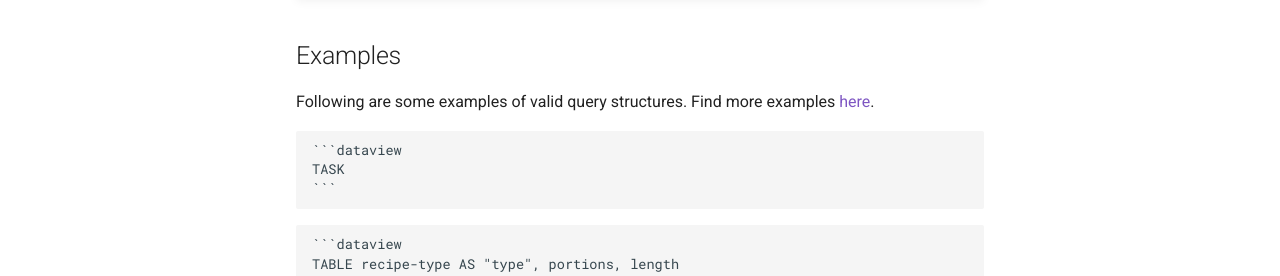
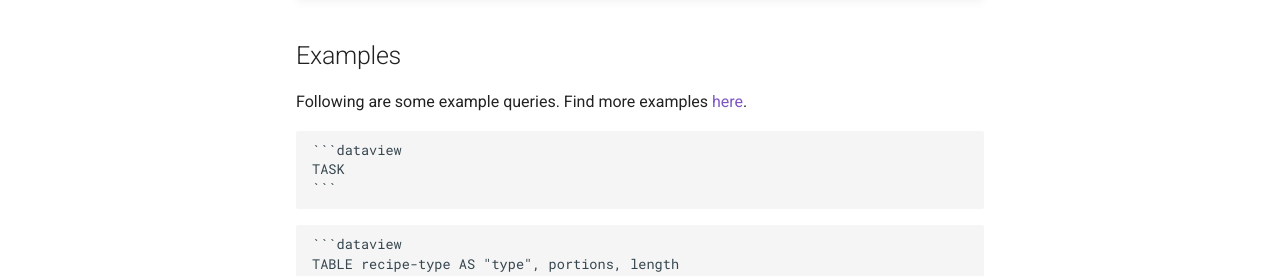
Before and after one commit to blacksmithgu/obsidian-dataview, an MkDocs documentation site: the page built from docs/docs/queries/structure.md, in a window 1280 px wide and 1400 px high, scrolled down 3158 px. Shown: the part 768-1044 px from the top of the window. Built offline with MkDocs 1.6.1 and Material for MkDocs 9.7.7, drawn with Linux system fonts in a browser that asks for light colours; comment, search, counter and statistics services are not loaded; some of the changed text lies outside the part shown.

Commit message:
refactor(docs): enhance wording

````diff
--- a/docs/docs/queries/structure.md
+++ b/docs/docs/queries/structure.md
@@ -15,13 +15,13 @@ supports:
 - **Grouping** results based on fields
 - **Limiting** your result count
 
-Let's have a look at how  we can put DQL to use.
+Let's have a look at how we can put DQL to use.
 
 ## General Format of a DQL Query
 
 Every query follows the same structure and consists of
 
-- exactly one **Query Type** with zero, one or many [fields](../annotation/add-metadata.md), depending on query type.
+- exactly one **Query Type** with zero, one or many [fields](../annotation/add-metadata.md), depending on query type
 - zero or one **FROM** data commands with one to many [sources](../reference/sources.md)
 - zero to many other **data commands** with one to many [expressions](../reference/expressions.md) and/or other infos depending on the data command
 
@@ -155,7 +155,7 @@ SORT rows.file.ctime ASC
 
 ## Examples
 
-Following are some examples of valid query structures. Find more examples [here](../resources/examples.md).
+Following are some example queries. Find more examples [here](../resources/examples.md).
 
 ~~~
 ```dataview
````
Also changed, not shown: other parts of docs/docs/queries/structure.md (+4 -4 lines), docs/docs/queries/dql-js-inline.md (+1 -1 lines), docs/docs/resources/faq.md (+2 -2 lines).
